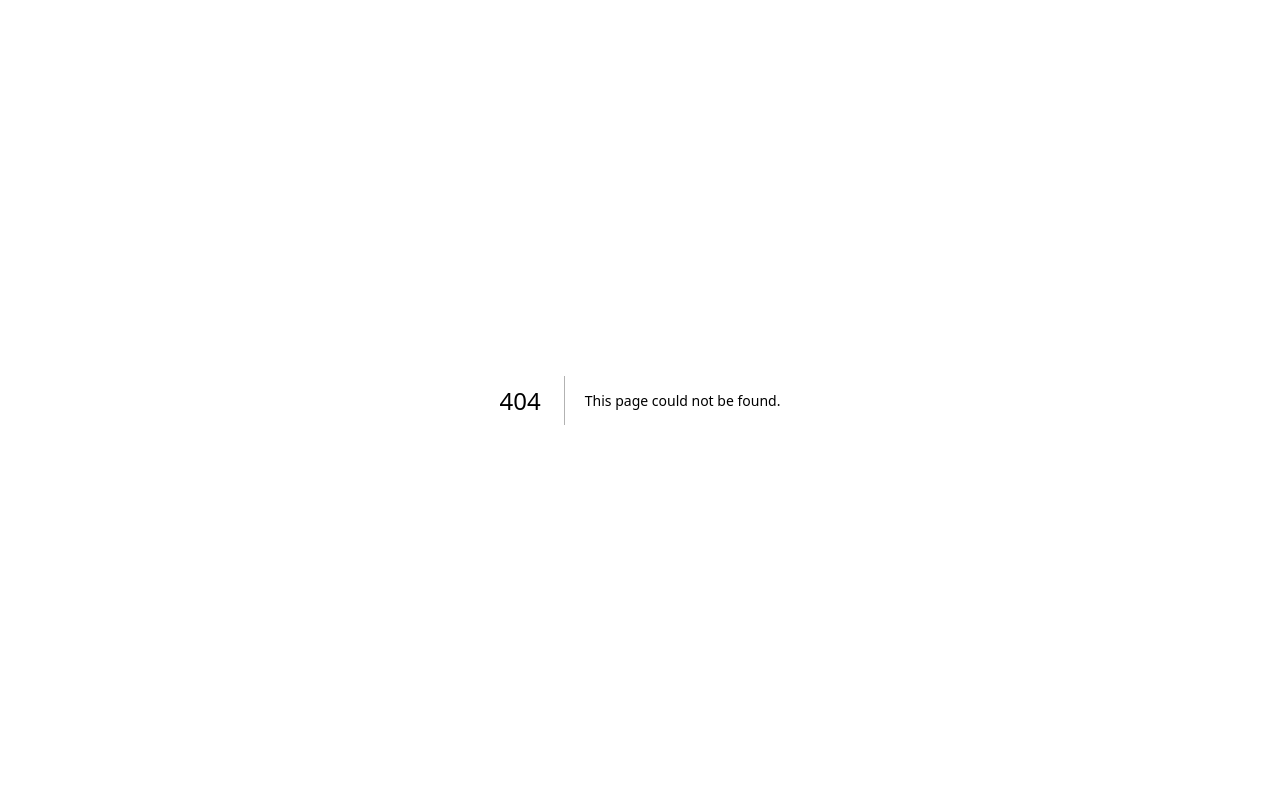
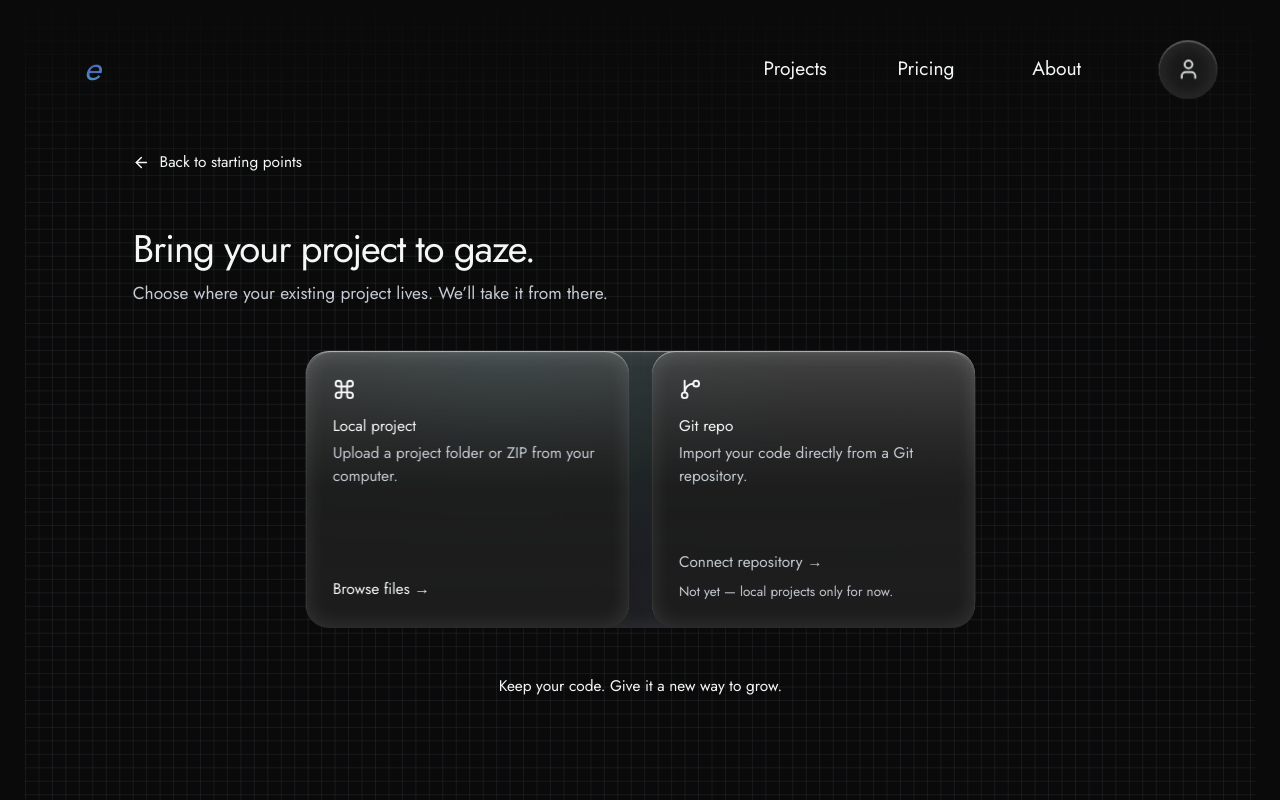
Before and after one commit to dakshshahani/mhacks, a Next.js app in the folder apps/frontend/: page /import in a window 1280 px wide. Before the commit this address had no page. Built offline with nearby package versions, Linux system fonts and the light colour scheme.

Commit message:
feat(frontend): upload source chooser page from Flow 3 spec

```diff
--- /dev/null
+++ b/apps/frontend/src/app/import/board.tsx
@@ -0,0 +1,106 @@
+'use client';
+
+/* Upload source board (client island): two 336×288 cards on the 696
+   backplate. Local project opens the directory picker and persists the
+   folder NAME ONLY (no reads, no server) via the gallery store; its CTA
+   becomes Continue → /gallery. Git repo is a deliberate dead-end per the
+   locked import cut. */
+
+import { useState } from "react";
+import Link from "next/link";
+import { Command, GitBranch } from "lucide-react";
+import { saveCustomProject } from "../lib/projects";
+
+declare global {
+  interface Window {
+    showDirectoryPicker?: (options?: { mode?: "read" | "readwrite" }) => Promise<FileSystemDirectoryHandle>;
+  }
+}
+
+const CARD =
+  "group flex h-[288px] w-[336px] shrink-0 flex-col rounded-[24px] bg-gradient-to-b from-[#666666]/40 via-[#1d1d1d]/90 to-[#1d1d1d] p-[28px] text-left shadow-[inset_0_1px_1px_rgba(255,255,255,0.5),inset_0_0_22px_rgba(255,255,255,0.12)] backdrop-blur-[40px] outline-none transition-opacity hover:opacity-90 focus-visible:ring-2 focus-visible:ring-white/70";
+
+function CardShell({ children }: { children: React.ReactNode }) {
+  return <div className={CARD}>{children}</div>;
+}
+
+function CardHead({ icon, title, description }: { icon: React.ReactNode; title: string; description: string }) {
+  return (
+    <>
+      <span aria-hidden className="block text-[#f5f7f7]">
+        {icon}
+      </span>
+      <span className="mt-[14px] block text-[16px] font-normal leading-6 text-[#f5f7f7]">{title}</span>
+      <span className="mt-[4px] block text-[16px] font-normal leading-6 text-[#c5cad3]">{description}</span>
+    </>
+  );
+}
+
+export default function ImportBoard() {
+  const [pickedName, setPickedName] = useState<string | null>(null);
+  const [notice, setNotice] = useState<string | null>(null);
+
+  const pickFolder = async () => {
+    setNotice(null);
+    if (typeof window === "undefined" || typeof window.showDirectoryPicker !== "function") {
+      setNotice("Folder picking needs Chrome or Edge — type the project name instead.");
+      return;
+    }
+    let handle: FileSystemDirectoryHandle | null = null;
+    try {
+      handle = await window.showDirectoryPicker({ mode: "read" });
+    } catch (err) {
+      // AbortError = user cancelled the dialog: silent by design.
+      if (err instanceof DOMException && err.name === "AbortError") return;
+      setNotice("Couldn't open the picker. Type the project name instead.");
+      return;
+    }
+    if (!handle) return;
+    saveCustomProject({ name: handle.name, path: handle.name });
+    setPickedName(handle.name);
+  };
+
+  return (
+    <div className="absolute inset-0 flex gap-[24px]">
+      <CardShell>
+        <CardHead
+          icon={<Command size={24} aria-hidden />}
+          title="Local project"
+          description="Upload a project folder or ZIP from your computer."
+        />
+        <span className="mt-auto block pt-[16px] text-[16px] font-normal leading-6 text-[#f5f7f7]">
+          {pickedName ? (
+            <Link href="/gallery" className="outline-none focus-visible:underline">
+              <span aria-hidden className="text-[#4cbbc1]">✓ </span>
+              {pickedName} — Continue <span aria-hidden>→</span>
+            </Link>
+          ) : (
+            <button
+              type="button"
+              onClick={pickFolder}
+              className="cursor-pointer outline-none focus-visible:underline"
+            >
+              Browse files <span aria-hidden>→</span>
+            </button>
+          )}
+        </span>
+        {notice ? (
+          <span role="status" className="block pt-[8px] text-[14px] font-normal leading-5 text-[#c5cad3]">
+            {notice}
+          </span>
+        ) : null}
+      </CardShell>
+      <CardShell>
+        <CardHead
+          icon={<GitBranch size={24} aria-hidden />}
+          title="Git repo"
+          description="Import your code directly from a Git repository."
+        />
+        <span className="mt-auto block pt-[16px] text-[16px] font-normal leading-6 text-[#c5cad3]">
+          Connect repository <span aria-hidden>→</span>
+          <span className="block pt-[8px] text-[14px] leading-5">Not yet — local projects only for now.</span>
+        </span>
+      </CardShell>
+    </div>
+  );
+}
--- /dev/null
+++ b/apps/frontend/src/app/import/page.tsx
@@ -0,0 +1,61 @@
+/* Ground truth: Figma "gaze / Upload source chooser" (1280×832), Flow 3.
+   Heading 40px at x112 y232, description 18px y294, back link y157,
+   two 336×288 cards on a 696 backplate at y365, supporting note centered
+   y702. Interactive board is a client island; the frame shell stays a
+   server component. */
+import ScaleStage from "../stage";
+import SiteHeader from "../components/site-header";
+import BackLink from "../components/back-link";
+import ImportBoard from "./board";
+
+export default function ImportPage() {
+  return (
+    <main className="min-h-dvh bg-[#0a0a0a] text-white">
+      <ScaleStage>
+        {/* blueprint grid */}
+        <div aria-hidden className="bg-blueprint-grid pointer-events-none absolute inset-0" />
+        {/* header fade: 220px #0A0A0A@0.94 → transparent */}
+        <div
+          aria-hidden
+          className="pointer-events-none absolute inset-x-0 top-0 h-[220px] bg-gradient-to-b from-[#0a0a0a]/95 to-transparent"
+        />
+        <SiteHeader />
+
+        {/* back: x112 y157 */}
+        <div className="absolute left-[112px] top-[157px]">
+          <BackLink href="/new" label="Back to starting points" />
+        </div>
+
+        {/* intro: x112 y232 */}
+        <div className="absolute left-[112px] top-[232px] w-[1056px]">
+          <h1 className="text-[40px] font-normal leading-[52px] tracking-[-1.2px] text-[#f5f7f7]">
+            Bring your project to gaze.
+          </h1>
+          <p className="mt-[8px] text-[18px] font-normal leading-[26px] text-[#c5cad3]">
+            Choose where your existing project lives. We&rsquo;ll take it from there.
+          </p>
+        </div>
+
+        {/* cards: two 336×288 on a 696 backplate, y365 */}
+        <section aria-label="Upload sources" className="absolute left-[292px] top-[365px] h-[288px] w-[696px]">
+          <div className="absolute inset-0 rounded-[28px] bg-gradient-to-b from-[#666666]/40 via-[#1d1d1d]/90 to-[#1d1d1d] shadow-[inset_0_1px_1px_rgba(255,255,255,0.5),inset_0_0_22px_rgba(255,255,255,0.12)] backdrop-blur-[40px]">
+            <div
+              aria-hidden
+              className="pointer-events-none absolute inset-0 rounded-[28px]"
+              style={{
+                background:
+                  "radial-gradient(60% 90% at 30% 20%, rgba(76,187,193,0.14), transparent 70%), radial-gradient(50% 80% at 75% 80%, rgba(74,88,191,0.16), transparent 70%)",
+              }}
+            />
+          </div>
+          <ImportBoard />
+        </section>
+
+        {/* supporting note: centered, y702 */}
+        <p className="absolute left-[300px] top-[702px] w-[680px] text-center text-[16px] font-normal leading-[23px] text-[#f5f7f7]">
+          Keep your code. Give it a new way to grow.
+        </p>
+      </ScaleStage>
+    </main>
+  );
+}
```
